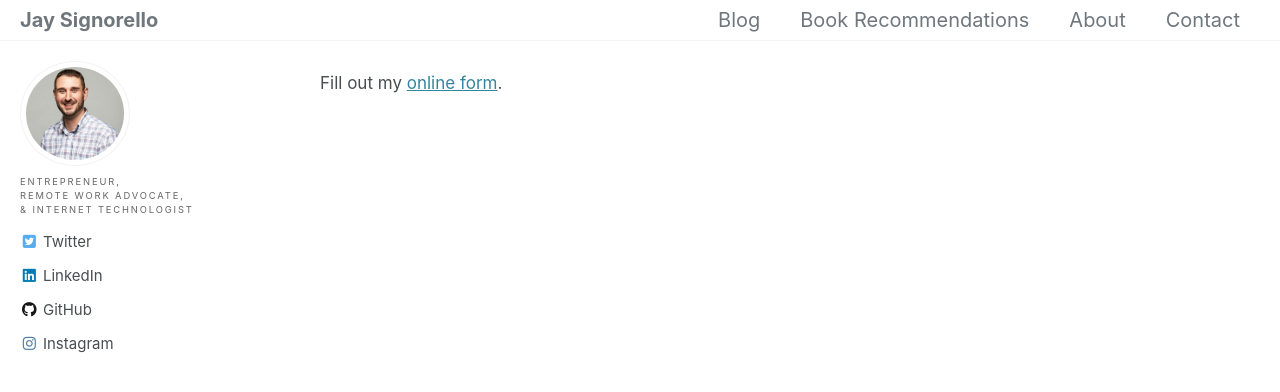
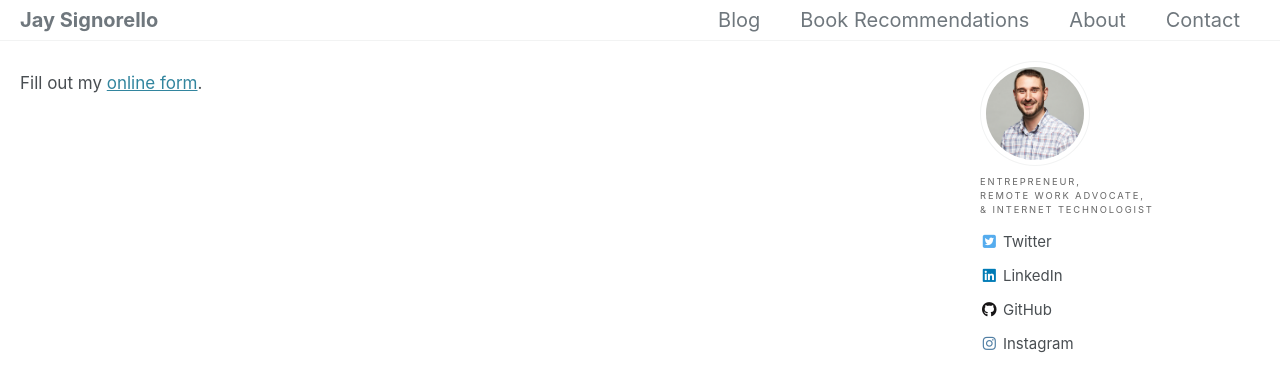
Before and after one commit to jaysignorello/jaysignorello.com, a Jekyll site: the page built from _pages/contact.md, in a window 1280 px wide and 900 px high. Shown: the top 392 px of the window. Built offline with Jekyll 4.4.1, drawn with Linux system fonts in a browser that asks for light colours; cached includes are drawn as plain includes; nearby versions of some CDN libraries.

Commit message:
Move sidebar to the right and hide on mobile devices, except on homepage

```diff
--- a/_sass/minimal-mistakes/_page.scss
+++ b/_sass/minimal-mistakes/_page.scss
@@ -37,7 +37,7 @@ body {
 
 .page {
   @include breakpoint($large) {
-    float: right;
+    float: left;
     width: calc(100% - #{$right-sidebar-width-narrow});
     padding-right: $right-sidebar-width-narrow;
   }
--- a/_sass/minimal-mistakes/_sidebar.scss
+++ b/_sass/minimal-mistakes/_sidebar.scss
@@ -14,10 +14,11 @@
     z-index: 10;
     -webkit-transform: translate3d(0, 0, 0);
     transform: translate3d(0, 0, 0);
+    display: none;
   }
 
   @include breakpoint($large) {
-    float: left;
+    float: right;
     width: calc(#{$right-sidebar-width-narrow} - 1em);
     // opacity: 0.75;
     // -webkit-transition: opacity 0.2s ease-in-out;
--- a/_sass/minimal-mistakes/_variables.scss
+++ b/_sass/minimal-mistakes/_variables.scss
@@ -131,6 +131,7 @@ $base0f: #ff5370 !default;
    Breakpoints
    ========================================================================== */
 
+$x-small: 300px !default;
 $small: 600px !default;
 $medium: 768px !default;
 $medium-wide: 900px !default;
```
